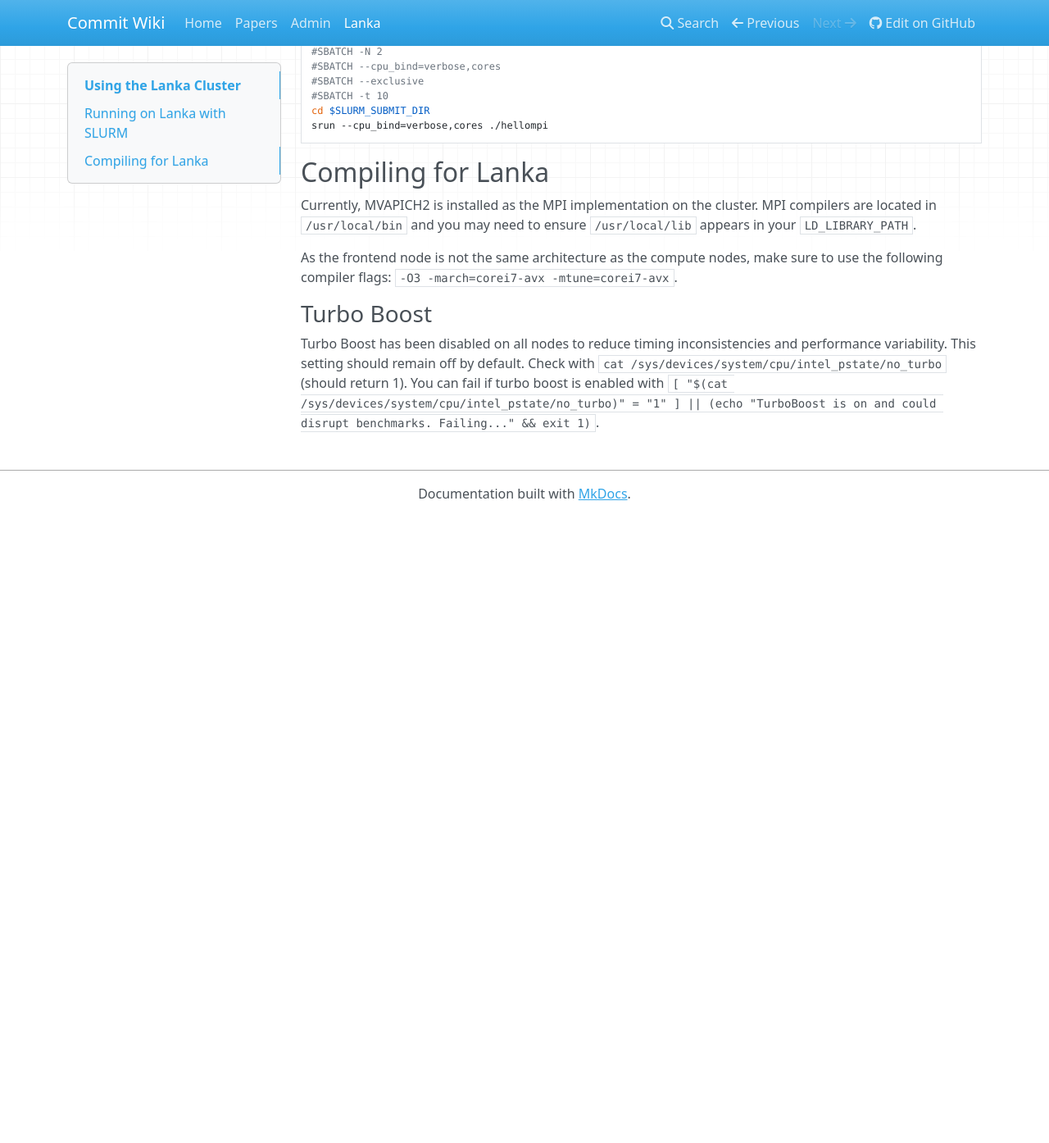
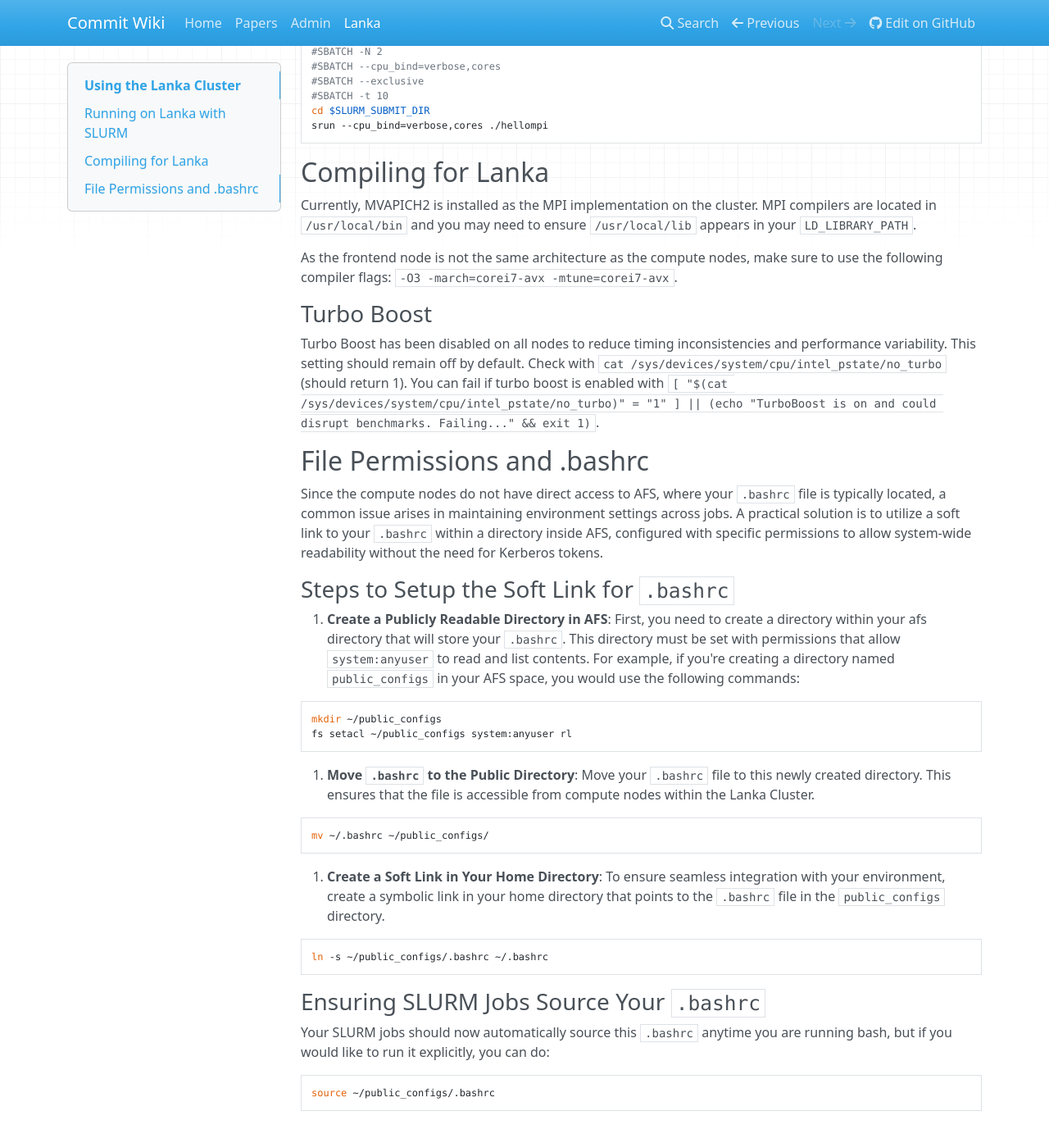
Before and after one commit to mit-commit/commit-wiki, an MkDocs documentation site: the page built from docs/lanka.md, in a window 1280 px wide and 1400 px high, scrolled down 1194 px. Shown: the top 1394 px of the window at 82% size. Built offline with MkDocs 1.6.1, drawn with Linux system fonts in a browser that asks for light colours; nearby versions of some CDN libraries; before the commit the page ends 1824 px from its top, so only the background shows below that.

Commit message:
Update lanka.md for .bashrc

````diff
--- a/docs/lanka.md
+++ b/docs/lanka.md
@@ -59,3 +59,36 @@
 ### Turbo Boost
 
 Turbo Boost has been disabled on all nodes to reduce timing inconsistencies and performance variability. This setting should remain off by default. Check with `cat /sys/devices/system/cpu/intel_pstate/no_turbo` (should return 1). You can fail if turbo boost is enabled with `[ "$(cat /sys/devices/system/cpu/intel_pstate/no_turbo)" = "1" ] || (echo "TurboBoost is on and could disrupt benchmarks. Failing..." && exit 1)`.
+
+## File Permissions and .bashrc
+
+Since the compute nodes do not have direct access to AFS, where your `.bashrc` file is typically located, a common issue arises in maintaining environment settings across jobs. A practical solution is to utilize a soft link to your `.bashrc` within a directory inside AFS, configured with specific permissions to allow system-wide readability without the need for Kerberos tokens.
+
+### Steps to Setup the Soft Link for `.bashrc`
+
+1. **Create a Publicly Readable Directory in AFS**: First, you need to create a directory within your afs directory that will store your `.bashrc`. This directory must be set with permissions that allow `system:anyuser` to read and list contents. For example, if you're creating a directory named `public_configs` in your AFS space, you would use the following commands:
+
+```bash
+mkdir ~/public_configs
+fs setacl ~/public_configs system:anyuser rl
+```
+
+2. **Move `.bashrc` to the Public Directory**: Move your `.bashrc` file to this newly created directory. This ensures that the file is accessible from compute nodes within the Lanka Cluster.
+
+```bash
+mv ~/.bashrc ~/public_configs/
+```
+
+3. **Create a Soft Link in Your Home Directory**: To ensure seamless integration with your environment, create a symbolic link in your home directory that points to the `.bashrc` file in the `public_configs` directory.
+
+```bash
+ln -s ~/public_configs/.bashrc ~/.bashrc
+```
+
+### Ensuring SLURM Jobs Source Your `.bashrc`
+
+Your SLURM jobs should now automatically source this `.bashrc` anytime you are running bash, but if you would like to run it explicitly, you can do:
+
+```bash
+source ~/public_configs/.bashrc
+```
````
